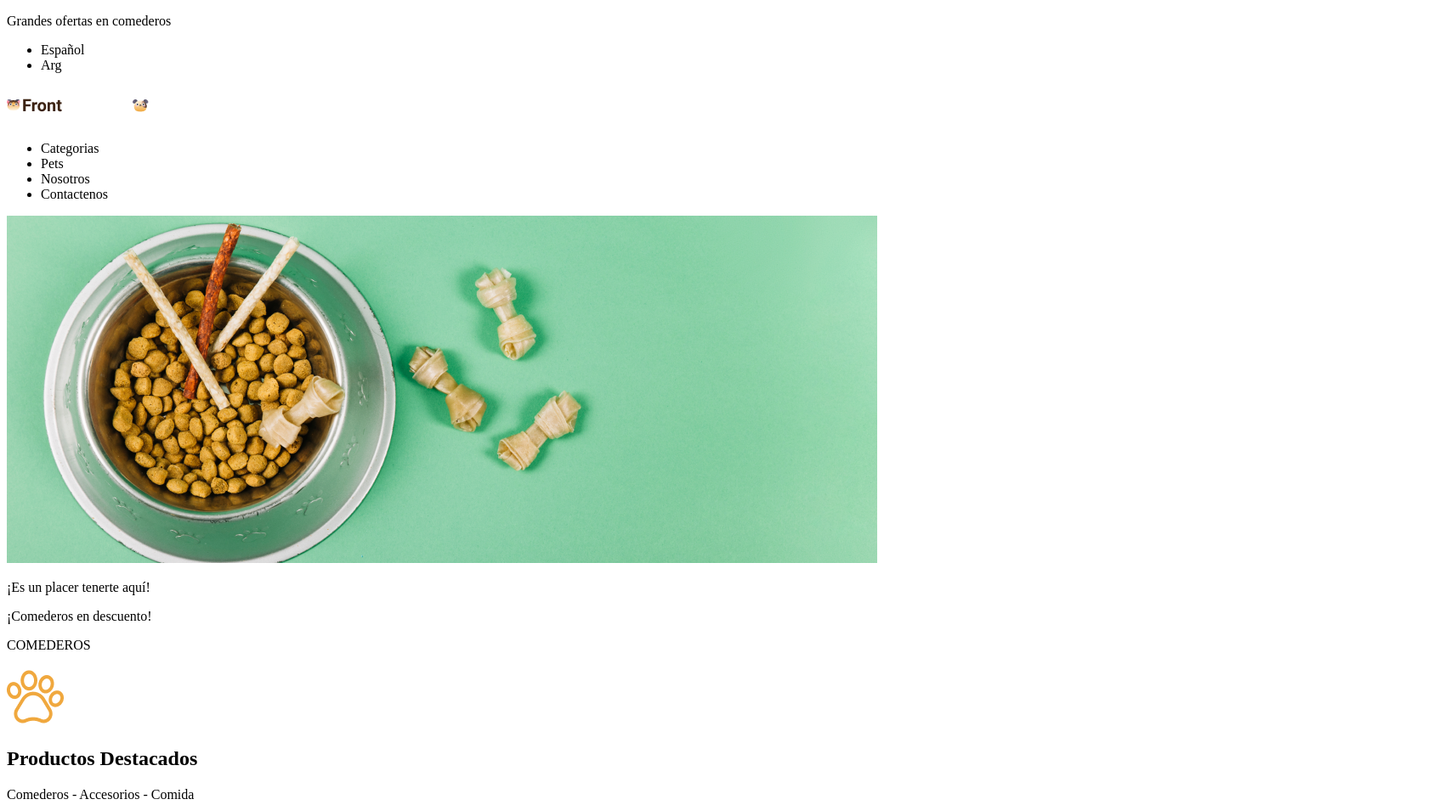
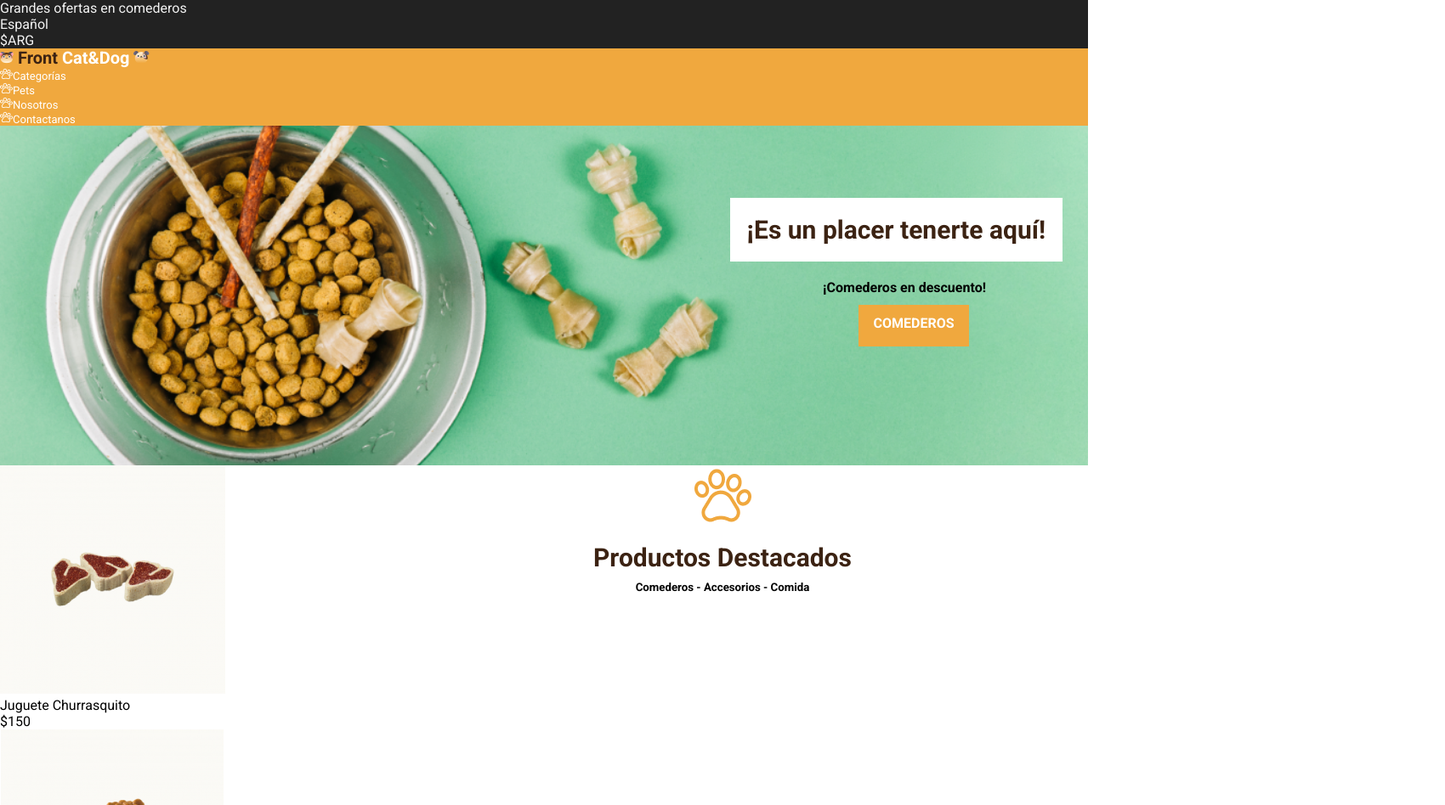
Before and after one commit to ACarolinaGonzalezA/ProyectoFrontEnd, a plain HTML site: page index.html in a window 1280 px wide. Shown: the top 948 px of the page at 85% size, 1700 px wide, since content can reach past the window. Drawn offline with Linux system fonts and the light colour scheme.

Commit message:
nuevos ajustes clase

```diff
--- /dev/null
+++ b/css/styles.css
@@ -0,0 +1,139 @@
+@import url("https://fonts.googleapis.com/css2?family=Roboto:wght@100;400;700&display=swap");
+
+* {
+  font-family: Roboto, sans-serif;
+  margin: 0;
+  padding: 0;
+  box-sizing: border-box;
+}
+
+.header-container-top {
+  background-color: #222222;
+  color: #f3f3f3;
+  font-weight: 400;
+}
+
+.header-lista {
+  list-style: none;
+}
+
+.header-container-bottom {
+  background-color: #f0a83e;
+}
+
+.logo-base {
+  font-size: 20px;
+  font-weight: 700;
+  line-height: 23.44px;
+  color: #ffffff;
+}
+
+.logo-first {
+  color: #3c2313;
+}
+
+.nav-links {
+  list-style: none;
+  color: #ffffff;
+  font-weight: 400;
+  font-size: 13px;
+}
+
+.main-banner {
+    position: relative;
+    text-align: center;
+    background-image: url('../img/bowl-and-pet-daities-on-green-background\ 1.png');
+    background-position: center;
+    background-repeat: no-repeat;
+    background-size: cover;
+    height: 400px;
+    width: 100%;
+  }
+  .main-banner h2 {
+    color: #3C2313;
+    font-size: 30px;
+    background-color: white;
+    position: absolute;
+    bottom: 240px;
+    right: 30px;
+    padding: 20px;
+
+
+  }
+  .main-banner h4 {
+    position: absolute;
+    bottom: 200px;
+    right: 120px;
+  }
+
+  .main-banner h5 {
+    position: absolute;
+    bottom: 140px;
+    right: 140px;
+    padding: 12px;
+    background-color: #F0A83E;
+    color: white;
+    width: 130px;
+    height: 49px;
+    font-size: 16px;
+  }
+  .main-productos-destacados {
+    position: absolute;
+    text-align: center;
+
+  }
+  .main-productos-destacados img{
+    display: block;
+    margin: 0 auto;
+
+
+  }
+  .main-productos-destacados h2 {
+    margin-top: 20px;
+    width: 1700px;
+    font-size: 30px;
+    color: #3C2313;
+    margin-top: ;
+  }
+  .main-productos-destacados h5 {
+    margin-top: 10px;
+  }
+
+  .main-suscription{
+    background-color: #F0A83E ;
+    width: 100%;
+    height: 60px;
+  }
+
+  .main-suscription p{
+    color: #FFFFFF;
+    font-family: 'Roboto';
+font-style: normal;
+font-weight: 700;
+font-size: 30px;
+  }
+
+  .footer-contact{
+    background-color:#3C2313;
+  }
+  .footer-contact li img {
+    width: 80px;
+    margin-bottom: 10px;
+  }
+  .footer-contact li {
+    margin-right: 20px;
+    font-size: 20px;
+    color: #FFFFFF ;
+    font-family: 'Roboto';
+
+  }
+  .footer-end{
+    background-color: #222222;
+    width: 100%;
+height: 40px;
+left: calc(50% - 1024px/2);
+color: #FFFFFF ;
+font-family: 'Roboto';
+font-size: 20px;
+text-align: center;
+  }
--- a/index.html
+++ b/index.html
@@ -4,62 +4,95 @@
     <meta charset="UTF-8" />
     <meta http-equiv="X-UA-Compatible" content="IE=edge" />
     <meta name="viewport" content="width=device-width, initial-scale=1.0" />
+    <link rel="stylesheet" href="css/styles.css" />
     <title>Document</title>
   </head>
+
   <body>
     <header>
+      <section class="header-container-top">
         <p>Grandes ofertas en comederos</p>
-      <ul>
+        <ul class="header-lista">
           <li>Español</li>
-        <li>Arg</li>
+          <li>$ARG</li>
         </ul>
-
-      <h1>
-        <img class="logo" src="images/Logo.png" alt="FrontCat&Dog" />
-      </h1>
+      </section>
+      <section class="header-container-bottom">
+        <p class="logo-base">
+          <img src="img/Cat.png" alt="gato" />
+          <span class="logo-first">Front</span>
+          Cat&Dog
+          <img src="img/Dog.png" alt="perro" />
+        </p>
         <nav>
-        <ul>
-          <li>Categorias</li>
-          <li>Pets</li>
-          <li>Nosotros</li>
-          <li>Contactenos</li>
+          <ul class="nav-links">
+            <li>
+              <img src="img/pawprint.png" alt="huella" /><span>Categorías</span>
+            </li>
+            <li><img src="img/pawprint.png" alt="huella" /><span>Pets</span></li>
+            <li><img src="img/pawprint.png" alt="huella" /><span>Nosotros</span></li>
+            <li>
+              <img src="img/pawprint.png" alt="huella" /><span>Contactanos</span>
+            </li>
           </ul>
         </nav>
+      </section>
     </header>
 
     <main>
-      <a href=""></a>
-      <section class="banner">
-        <img
-          src="images/bowl-and-pet-daities-on-green-background 1.png"
-          alt="Background"
-        />
-        <p>¡Es un placer tenerte aquí!</p>
-        <p>¡Comederos en descuento!</p>
-        <p>COMEDEROS</p>
+      <section class="main-banner">
+        <h2>¡Es un placer tenerte aquí!</h2>
+        <h4>¡Comederos en descuento!</h4>
+        <h5>COMEDEROS</h5>
       </section>
 
-      <section class="productos">
-        <img src="images/pawprint 1.png" alt="Imagen patita" />
+      <section class="main-productos-destacados">
+        <img src="img/pawprint 1.png" alt="patita" />
         <h2>Productos Destacados</h2>
-        <p>Comederos - Accesorios - Comida</p>
+        <h5>Comederos - Accesorios - Comida</h5>
+        </section>
 
-        <img class="producto1" src="images/churrasquito.png" alt="Churrasquito" />
+        <section class="main-productos">
+        <img
+          class="producto1"
+          src="img/churrasquito.png"
+          alt="Churrasquito"
+        />
         <p>Juguete Churrasquito</p>
         <p>$150</p>
 
-        <img class="producto2" src="images/comedero.png" alt="Comedero" />
+        <img class="producto2" src="img/comedero.png" alt="Comedero" />
         <p>Comedero para perro</p>
         <p>$250</p>
 
-        <img class="producto2" src="images/Huesito.png" alt="Huesito" />
+        <img class="producto2" src="img/Huesito.png" alt="Huesito" />
         <p>Juguete Huesito</p>
         <p>$650</p>
+      </section>
 
+      <section class="main-suscription">
+        <p><img src="img/enviar-correo 1.png" alt="correo" />
+        Suscríbete para más novedades</p>
       </section>
     </main>
     <footer>
+      <section class="footer-contact">
+      <ul>
+        <li><img src="img/ubicacion.png" alt="ubicacion" /><span>Localidad</span></li>
+        <li><img src="img/telefono.png" alt="telefono" /><span>Telefono</span></li>
+        <li><img src="img/correo.png" alt="correo" /><span>Correo Electónico</span></li>
+      </ul>
+      <p class="logo-base">
+        <img src="img/Cat.png" alt="gato" />
+        <span class="logo-first">Front</span>
+        Cat&Dog
+        <img src="img/Dog.png" alt="perro" />
+      </p>
+    </section>
+    <section class="footer-end">
       <p>Todos los derechos reservados Front End</p>
+    </section>
+
     </footer>
   </body>
 </html>
```
Also changed, not shown: images/Logo.png (deleted), img/Cat.png (added), img/Dog.png (added), img/Huesito.png (renamed from images/Huesito.png), img/bowl-and-pet-daities-on-green-background 1.png (renamed from images/bowl-and-pet-daities-on-green-background 1.png), img/churrasquito.png (renamed from images/churrasquito.png), img/comedero.png (renamed from images/comedero.png), img/correo.png (added), img/enviar-correo 1.png (added), img/pawprint 1.png (renamed from images/pawprint 1.png), img/pawprint.png (added), img/telefono.png (added), img/ubicacion.png (added). Lines whose indentation alone changed are shown as unchanged.
